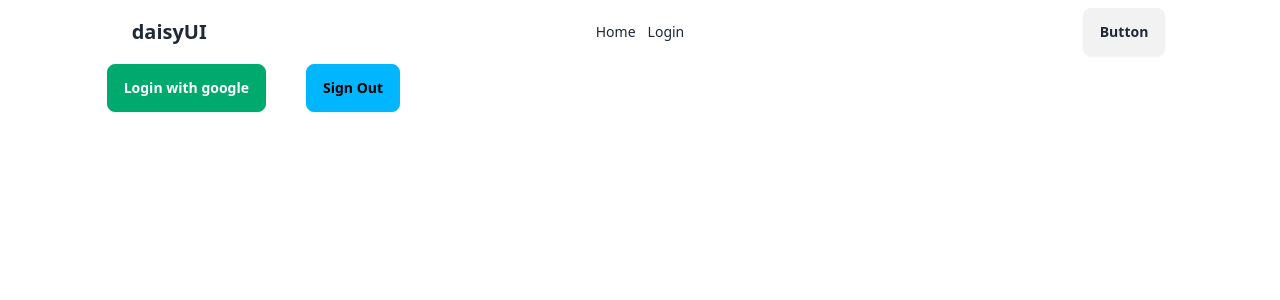
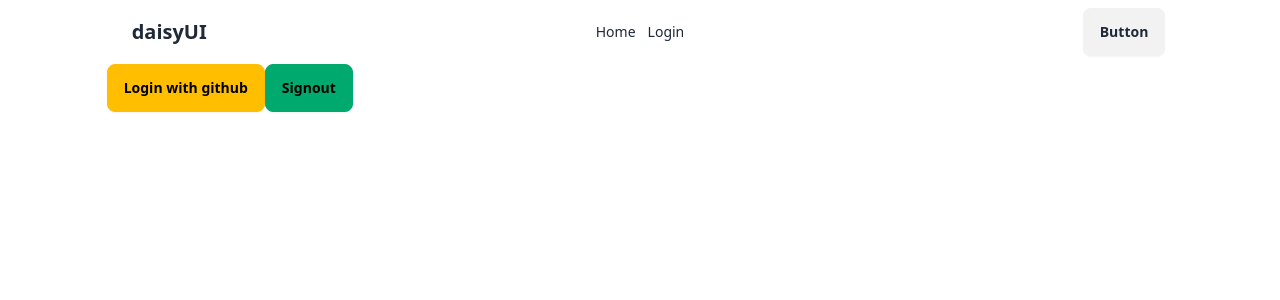
Before and after one commit to SudiptaRoy05/simple-firebase, a React (Vite) app: page /login in a window 1280 px wide. Shown: the top 300 px of the page. Built offline with nearby package versions, Linux system fonts and the light colour scheme.

Commit message:
handle sign in with github

```diff
--- a/src/components/Login/Login.jsx
+++ b/src/components/Login/Login.jsx
@@ -1,4 +1,4 @@
-import { GoogleAuthProvider, signInWithPopup, signOut } from "firebase/auth";
+import { GithubAuthProvider, GoogleAuthProvider, signInWithPopup,signOut } from "firebase/auth";
 import auth from "../../Firebase/firebase.init";
 import { useState } from "react";
 
@@ -19,30 +19,72 @@ export default function Login() {
       });
   };
 
-  const handleSignOut=()=>{
-    signOut(auth).then(()=>{
-        setUser(null)
-        console.log("signOut successFul")
+  const handleSignOut = () => {
+    signOut(auth)
+      .then(() => {
+        console.log("signOut successFul");
+        setUser(null);
+      })
+      .catch((error) => {
+        console.log("ERROR", error);
+      });
+  };
+
+
+  const handleLoginWithGithub =()=>{
+    const provider2 = new GithubAuthProvider();
+    signInWithPopup(auth,provider2)
+    .then(result => {
+        console.log(result.user);
+        setUser(result.user)
     }).catch(error =>{
-        console.log("ERROR",error)
+        console.log(error)
     })
   }
   return (
     <div>
-      <button
+      {/* <button
         onClick={handleGoogleSignIn}
         className="btn btn-success mr-10 text-white"
       >
 
         Login with google
-      </button>
+      </button> */}
 
-      <button onClick={handleSignOut} className="btn btn-info">Sign Out</button>
-      {user && <div>
-            <h3>{user.displayName}</h3>
-            <p>Email : {user.email}</p>
-            <img src={user.photoURL} alt="" />
-        </div>}
+      {/* <button onClick={handleSignOut} className="btn btn-info">Sign Out</button> */}
+
+      {/* {user ? (
+        <button onClick={handleSignOut} className="btn btn-info">
+          Sign Out
+        </button>
+      ) : (
+        <button onClick={handleGoogleSignIn} className="btn btn-success mr-10 text-white">
+          Login with Google
+        </button>
+      )} */}
+
+      {user && (
+        <div>
+          <h3>{user.displayName}</h3>
+          <p>Email : {user.email}</p>
+          <img src={user.photoURL} alt="" />
+        </div>
+      )}
+
+
+
+
+      <button onClick={handleLoginWithGithub} className="btn btn-warning">Login with github</button>
+
+
+    <button onClick={handleSignOut} className="btn btn-success">Signout</button>
+
+
+
+
+
+
+
     </div>
   );
 }
```
